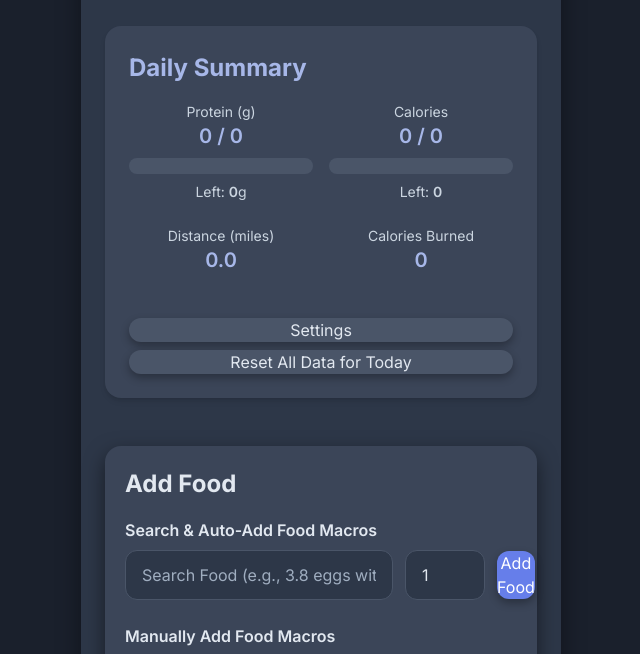
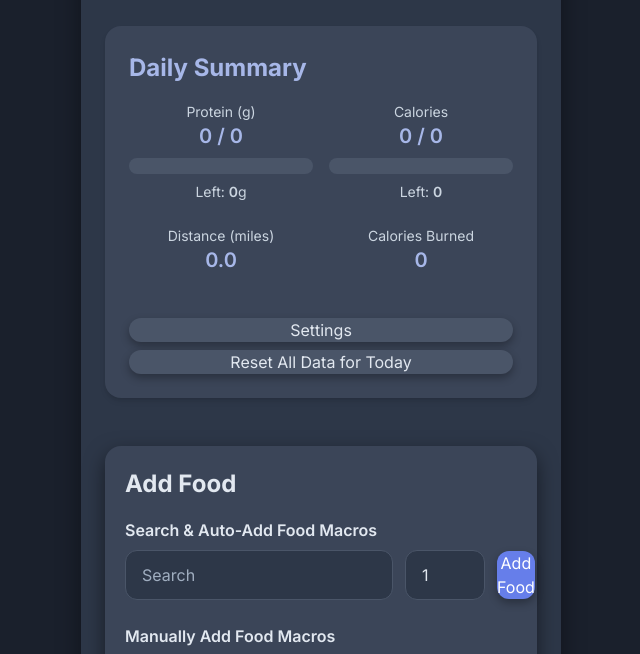
Before and after one commit to jcorrea510-ops/calorie-tracker, a plain HTML site: page index.html in a window 1280 px wide. Shown: the part 146-800 px from the top of the page, without its empty margins (319-959 px from the left). Drawn offline with nearby package versions, Linux system fonts and the light colour scheme; no server answers.

Commit message:
Update index.html

```diff
--- a/index.html
+++ b/index.html
@@ -1016,7 +1016,7 @@
                 <div class="mb-6">
                     <h3 class="font-semibold text-gray-800 mb-2">Search & Auto-Add Food Macros</h3>
                     <div class="search-input-group search-input-group-row">
-                        <input type="text" id="searchFoodName" placeholder="Search Food (e.g., 3.8 eggs with 56g mozzarella)">
+                        <input type="text" id="searchFoodName" placeholder="Search">
                         <input type="number" id="searchFoodQuantity" placeholder="Qty" value="1" min="0.1" step="0.1">
                         <button id="searchFoodBtn">Add Food</button>
                     </div>
```
